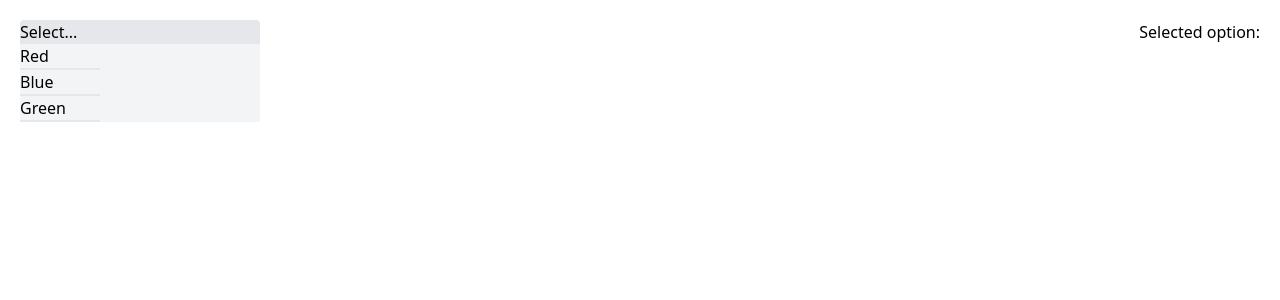
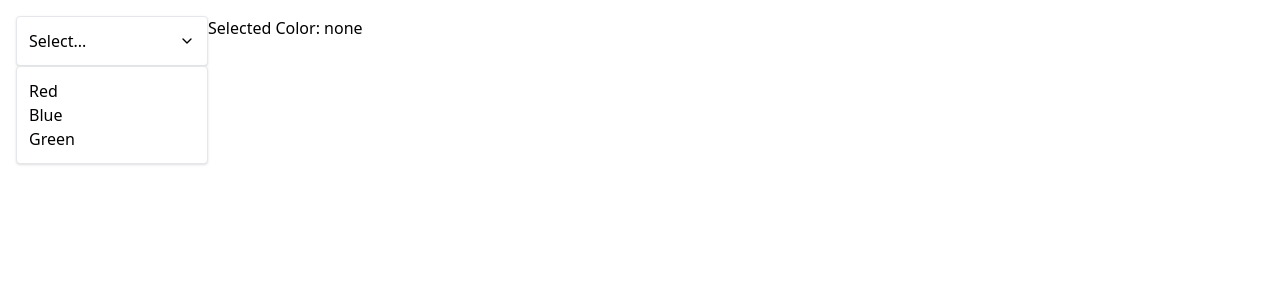
Before and after one commit to p2arthur/Cool_components_react_app, a React (Vite) app: page / in a window 1280 px wide. Shown: the top 300 px of the page. Built offline with nearby package versions, Linux system fonts and the light colour scheme.

Commit message:
Created a ne base component called Panel to be re used accross components mantaining a reusable style

```diff
--- a/src/App.jsx
+++ b/src/App.jsx
@@ -14,7 +14,7 @@ function App() {
   //Defining a broad piece of state to define what option was selected on the dropdown - Option or null
   const [selectedOption, setSelectedOption] = useState(null);
 
-  //Defining broad handler to define the selected item on our dropdown component
+  //Defining broad callback to define the selected item on our dropdown component
   const handleSelect = (option) => {
     setSelectedOption(option);
   };
@@ -22,14 +22,14 @@ function App() {
   const content = selectedOption ? selectedOption.label : "";
 
   return (
-    <div className="flex justify-between m-5">
+    <div className="flex m-4">
       <Dropdown
         className="inline-block"
-        onSelection={handleSelect}
-        selectedOption={selectedOption}
+        onChange={handleSelect}
+        value={selectedOption}
         options={dropDownOptions}
       />
-      Selected option: {content}
+      <div>Selected Color: {selectedOption?.label || "none"}</div>
     </div>
   );
 }
--- a/src/components/Dropdown.jsx
+++ b/src/components/Dropdown.jsx
@@ -1,8 +1,21 @@
-import { useState } from "react";
+import { useState, useEffect } from "react";
 
-function Dropdown({ options, onSelection, selectedOption }) {
+import Panel from "./Panel";
+
+import { FiChevronDown } from "react-icons/fi";
+
+function Dropdown({ options, onChange, value }) {
   //Defining a local piece of state to define if the dropdown is opened or closed - Boolean
   const [isOpen, setIsOpen] = useState(true);
+
+  useEffect(() => {
+    const handler = (event) => {
+      console.log(event.target);
+    };
+
+    //Adding an event listener on the document during the capturing phase - That's why the third argument is true
+    document.addEventListener("click", handler, true);
+  }, []);
 
   const handleClick = (event) => {
     setIsOpen(!isOpen);
@@ -12,14 +25,14 @@ function Dropdown({ options, onSelection, selectedOption }) {
     //Set the state isOpen to false, closing the dropdown
     setIsOpen(!isOpen);
     //Passing the selected value to the parent component through the handle select subscriber
-    onSelection(option);
+    onChange(option);
   };
 
   const renderedOptions = options.map((option) => {
     return (
       <div
         onClick={() => handleOptionClick(option)}
-        className="border-b-2 border-gray-200 cursor-pointer w-20"
+        className="hover:bg-sky-100 rounded cursor-pointer"
         key={option.value}
       >
         {option.label}
@@ -28,14 +41,14 @@ function Dropdown({ options, onSelection, selectedOption }) {
   });
 
   return (
-    <div>
-      <div
+    <div className="w-48 relative">
+      <Panel
         onClick={handleClick}
-        className="cursor-pointer bg-gray-200 w-60 rounded-tl rounded-tr"
+        className="flex justify-between items-center cursor-pointer"
       >
-        {selectedOption ? selectedOption.label : "Select..."}
-      </div>
-      {isOpen ? <div className="bg-gray-100">{renderedOptions}</div> : ""}
+        {value?.label || "Select..."} <FiChevronDown />
+      </Panel>
+      {isOpen && <Panel className="absolute top-full">{renderedOptions}</Panel>}
     </div>
   );
 }
--- /dev/null
+++ b/src/components/Panel.jsx
@@ -0,0 +1,17 @@
+import classNames from "classnames";
+
+function Panel({ children, className, ...rest }) {
+  const finalClassNames = classNames(
+    "p-3 shadow bg-white rounded border w-full",
+    className
+  );
+
+  return (
+    <div {...rest} className={finalClassNames}>
+      {" "}
+      {children}
+    </div>
+  );
+}
+
+export default Panel;
```
